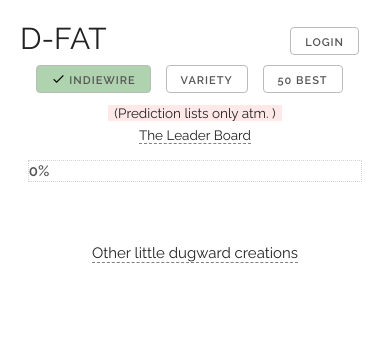
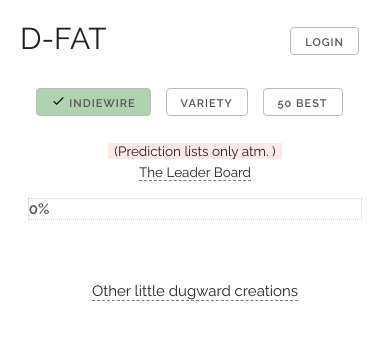
Before and after one commit to dugward/d-fat, a plain HTML site: page index.html in a window 390 px wide. Drawn offline with Linux system fonts and the light colour scheme; no server answers.

Commit message:
spaced out the top for mobile

```diff
--- a/css/style.css
+++ b/css/style.css
@@ -112,6 +112,7 @@
 .first {
   margin-top: 1em;
   text-align: left;
+  padding-bottom: 1.5em;
 }
 
 .title {
@@ -142,6 +143,7 @@
   vertical-align: middle;
   text-align: center;
   width: 100%;
+  padding-bottom: 1em;
 }
 
 .checked {
```
